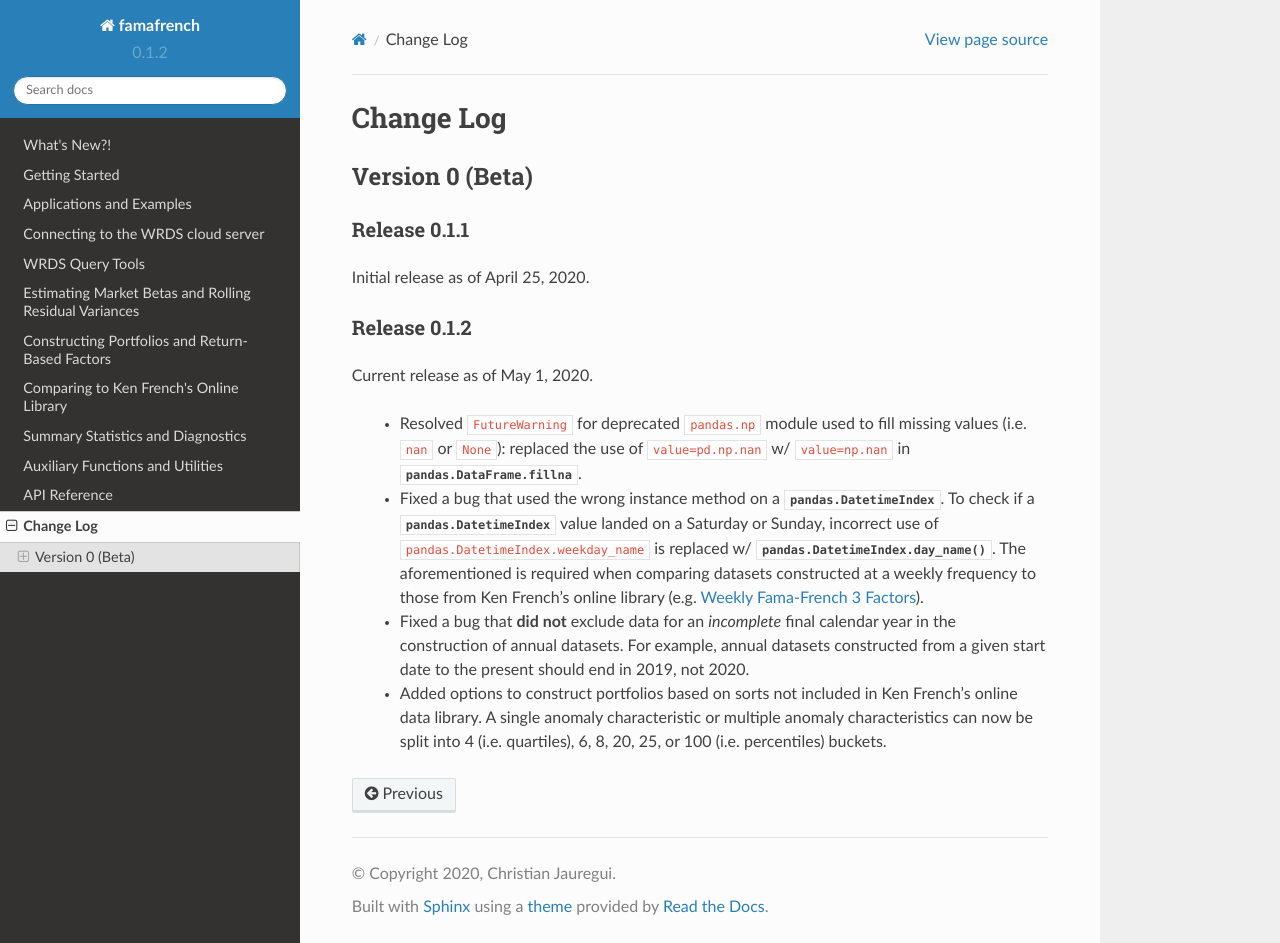
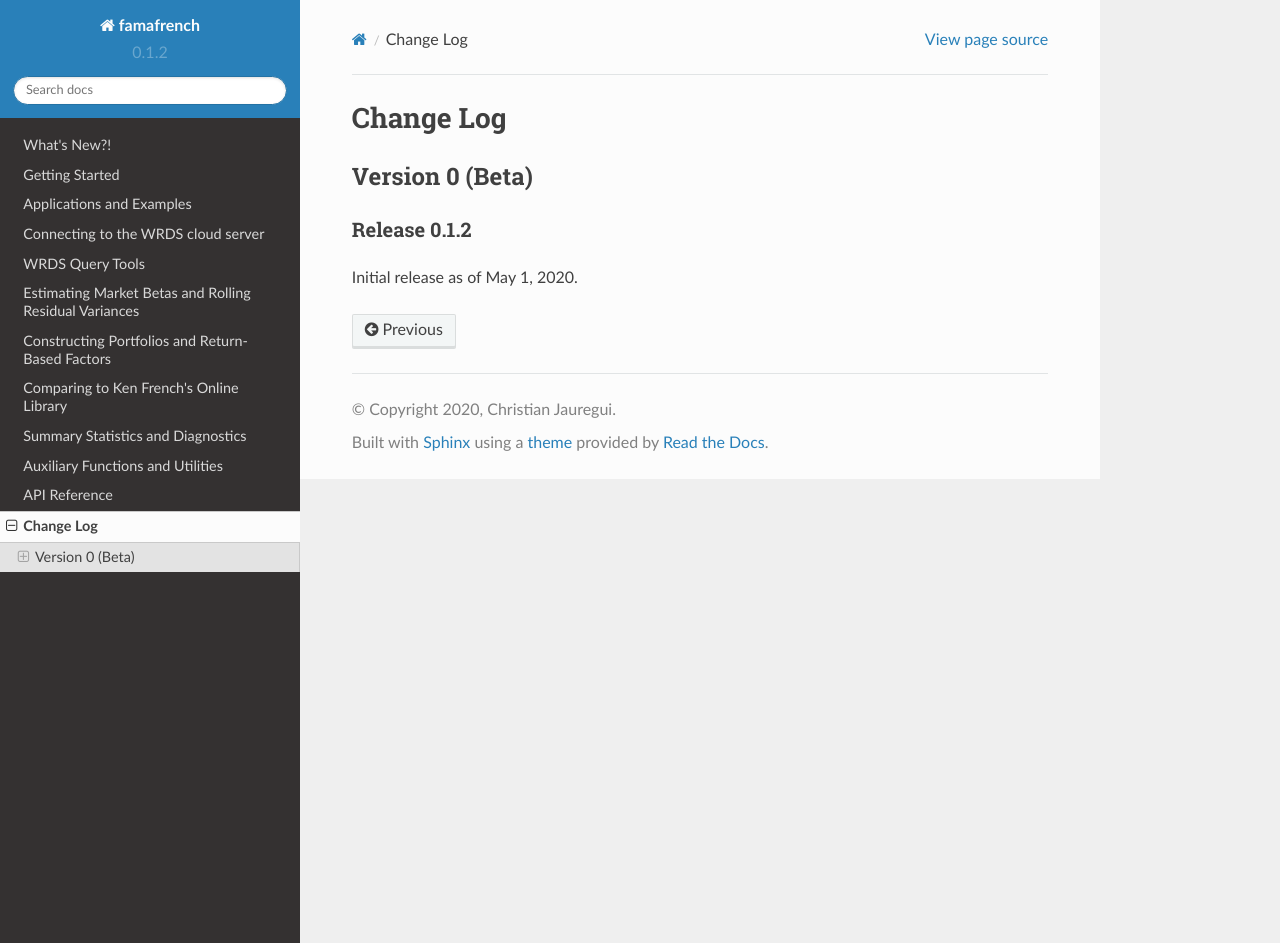
Before and after one commit to christianjauregui/famafrench, a Sphinx documentation site: the page built from docs/source/changes/changes.rst, in a window 1280 px wide and 943 px high. Built offline with Sphinx 7.4.7 and the Read the Docs theme 2.0.0, drawn with Linux system fonts in a browser that asks for light colours.

Commit message:
Update changes.rst

```diff
--- a/docs/source/changes/changes.rst
+++ b/docs/source/changes/changes.rst
@@ -11,15 +11,6 @@ Change Log
 Version 0 (Beta)
 ################
 
-Release 0.1.1
-=============
-Initial release as of April 25, 2020.
-
 Release 0.1.2
 =============
-Current release as of May 1, 2020.
-
-   * Resolved ``FutureWarning`` for deprecated ``pandas.np`` module used to fill missing values (i.e. ``nan`` or ``None``): replaced the use of ``value=pd.np.nan`` w/ ``value=np.nan`` in :obj:`pandas.DataFrame.fillna`.
-   * Fixed a bug that used the wrong instance method on a :class:`pandas.DatetimeIndex`. To check if a :class:`pandas.DatetimeIndex` value landed on a Saturday or Sunday, incorrect use of ``pandas.DatetimeIndex.weekday_name`` is replaced w/ :meth:`pandas.DatetimeIndex.day_name()`. The aforementioned is required when comparing datasets constructed at a weekly frequency to those from Ken French's online library (e.g. `Weekly Fama-French 3 Factors <https://mba.tuck.dartmouth.edu/pages/faculty/ken.french/Data_Library/f-f_factors.html>`_).
-   * Fixed a bug that **did not** exclude data for an `incomplete` final calendar year in the construction of annual datasets. For example, annual datasets constructed from a given start date to the present should end in 2019, not 2020.
-   * Added options to construct portfolios based on sorts not included in Ken French's online data library. A single anomaly characteristic or multiple anomaly characteristics can now be split into 4 (i.e. quartiles), 6, 8, 20, 25, or 100 (i.e. percentiles) buckets.
+Initial release as of May 1, 2020.
```
